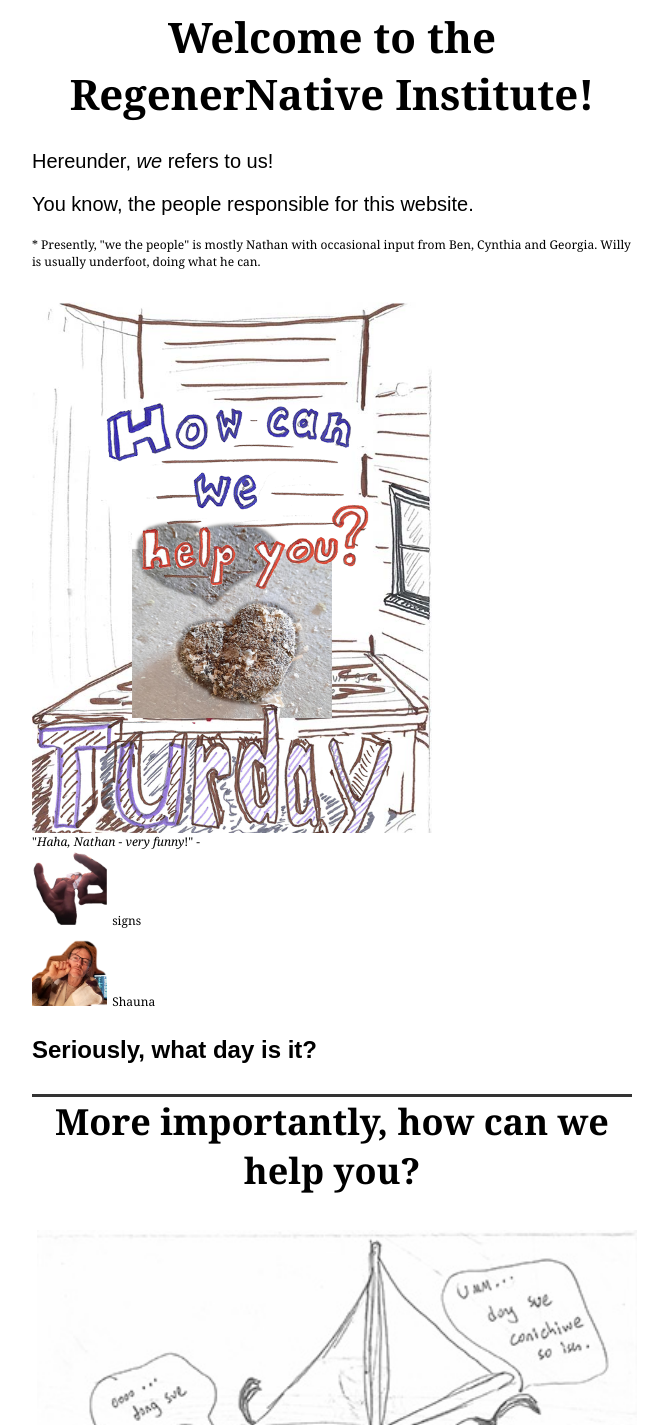
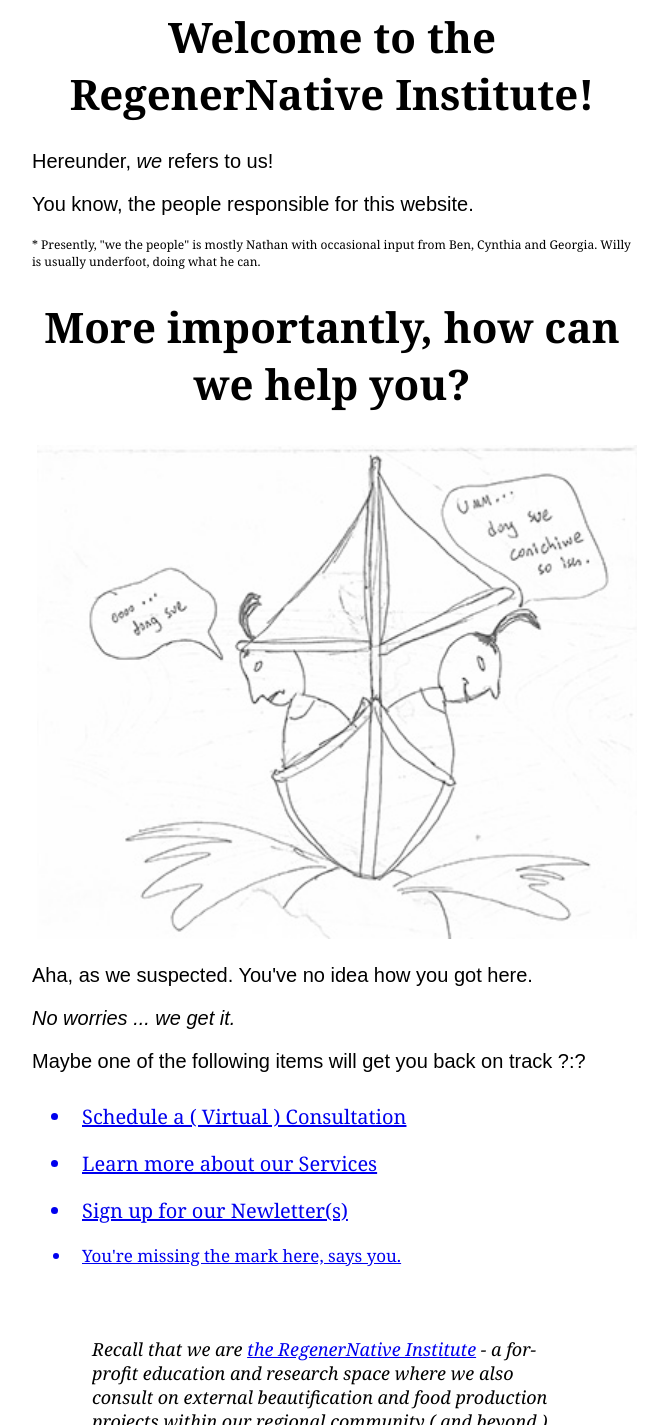
Before and after one commit to regenernate/trni-website, a website: page index.html in a window 1280 px wide. Shown: the top 1425 px of the page, without its empty margins (308-973 px from the left). Drawn offline with Linux system fonts and the light colour scheme; files whose address does not match are found by name.

Commit message:
commented out the pooh pic at the top of the homepage

```diff
--- a/index.html
+++ b/index.html
@@ -14,6 +14,7 @@
       <p>Hereunder, <em>we</em> refers to us!</p>
       <p>You know, the people responsible for this website.</p>
       <span class='tinyfont'>* Presently, "we the people" is mostly Nathan with occasional input from Ben, Cynthia and Georgia. Willy is usually underfoot, doing what he can.</span>
+<!--
       <div class='stacker'>
         <img width='400px' class='h-centered' src='/turday.jpg' alt='A hand drawn backdrop asking how we can help with your internet searches today.' />
         <img src='/the_heart_shaped_horse_poop.jpg' class='overlaid bottom' width='200px' style='left:100px;margin-bottom:115px;' alt='A single horse patty on the barn floor resembles a heart in shape.' />
@@ -31,10 +32,11 @@
         </div>
       </div>
       <p class='bigfont'>Seriously, what day is it?</p>
+-->
       <!-- insert time and date putyouhereifier here -->
       <hereify />
       <!-- end putyouhereifier -->
-      <h2>More importantly, how can we help you?</h2>
+      <h1>More importantly, how can we help you?</h1>
       <img class='medium-image' src='/dong_sui.jpg' alt='This is an entirely inappropriate chinese stereotypey line drawing with two folks in a boat wondering what to do next.' />
       <p>Aha, as we suspected. You've no idea how you got here.</p>
       <p><em>No worries ... we get it.</em></p>
```
